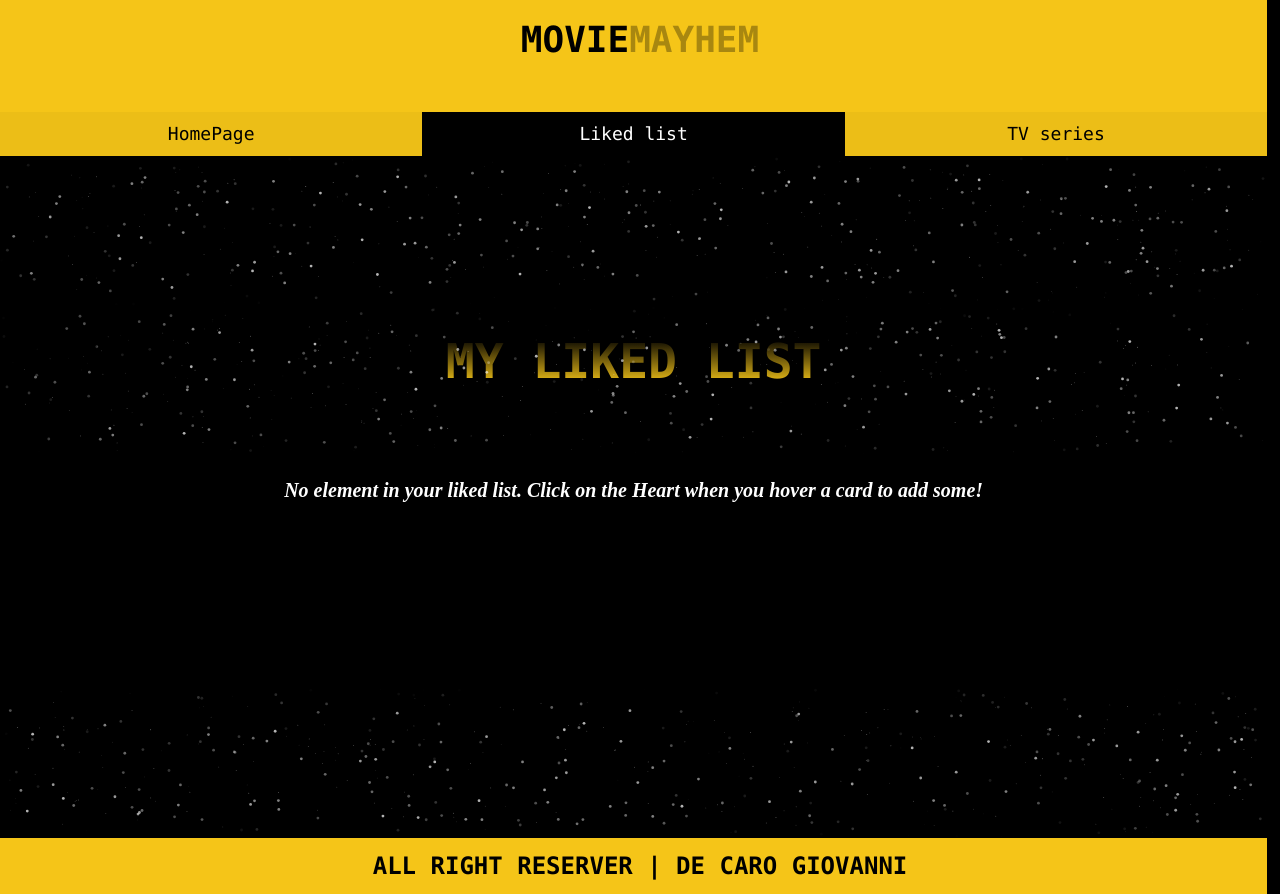
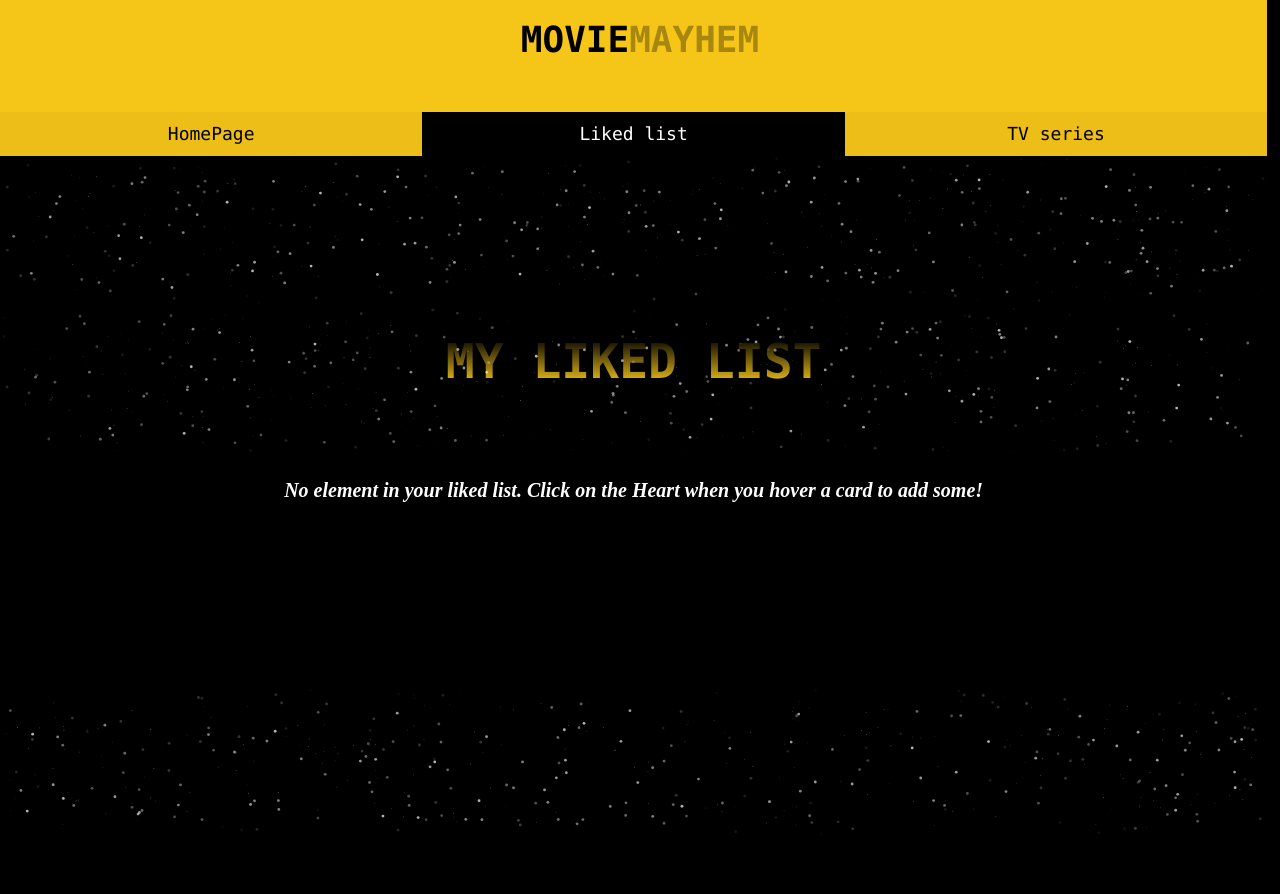
Before and after one commit to Giovy38/React-Movie, a React (Vite) app in the folder Movie-Mayhem-React-Project/: page /liked-list in a window 1280 px wide. After the commit the page ends 838 px from the top, so only its background shows below. Built offline with nearby package versions, Linux system fonts and the light colour scheme.

Commit message:
footer removed

```diff
--- a/Movie-Mayhem-React-Project/src/App.tsx
+++ b/Movie-Mayhem-React-Project/src/App.tsx
@@ -4,7 +4,6 @@ import { NotificationProvider } from './provider/NotificationContext';
 import Navbar from './components/Navbar';
 import SearchBar from './components/SearchBar';
 import Particles from '../components/ui/particles'
-import Footer from './components/Footer';
 import FilmSearchResult from './components/film_components/FilmSearchResult';
 import LikedFilmsList from './components/LikedShows';
 import { BrowserRouter as Router, Routes, Route } from 'react-router-dom';
@@ -103,7 +102,6 @@ function App() {
 
               {/* Footer Part */}
               <Particles className='w-full' quantity={500} />
-              <Footer />
             </Router>
           </SearchProvider>
         </NotificationProvider>
--- a/Movie-Mayhem-React-Project/src/components/Footer.tsx
+++ /dev/null
@@ -1,7 +0,0 @@
-export default function Footer(){
-    return(
-        <div className="bg-[#f5c518] w-[100vw] p-2">
-            <h1 className="text-2xl uppercase font-extrabold font-mono min-h-10 flex justify-center items-center"> All right reserver | De Caro Giovanni</h1>
-        </div>
-    )
-}
```
